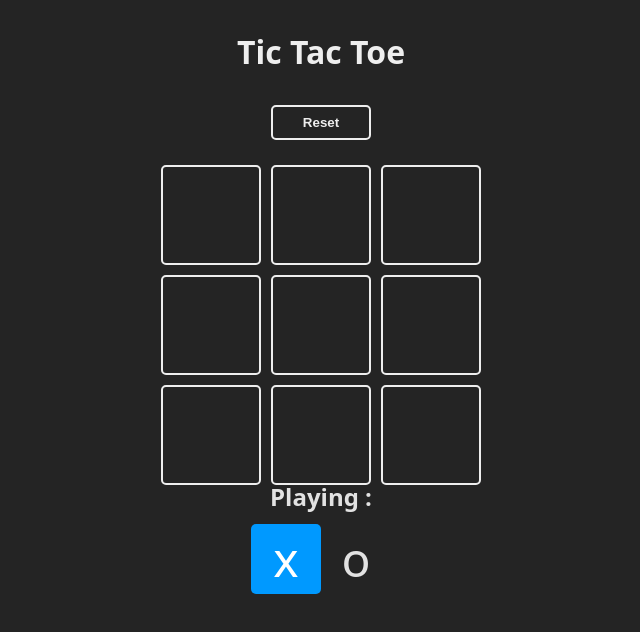
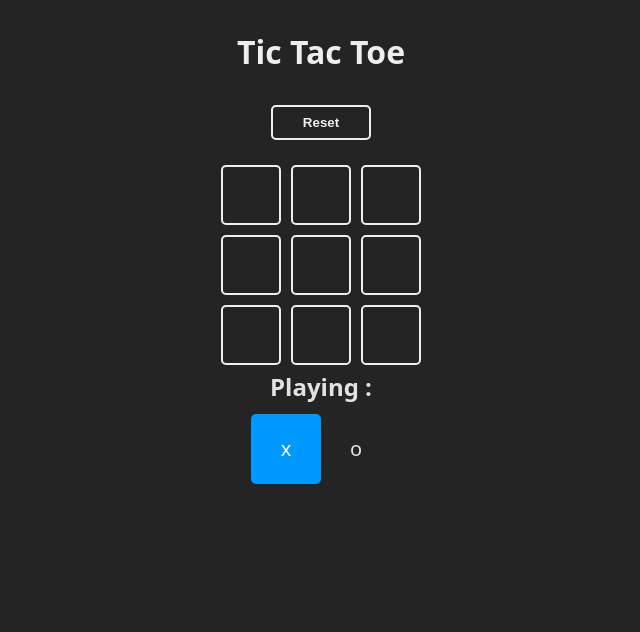
Before and after one commit to Ghavvvo/Tic-Tac-Toe, a React (Vite) app: page / in a window 1280 px wide. Shown: the top 632 px of the page, without its empty margins (319-959 px from the left). Built offline with nearby package versions, Linux system fonts and the light colour scheme.

Commit message:
Centering square's content

```diff
--- a/src/App.css
+++ b/src/App.css
@@ -4,6 +4,9 @@
   padding: 2rem;
   text-align: center;
 }
+
+
+
 
 .logo {
   height: 6em;
--- a/src/index.css
+++ b/src/index.css
@@ -20,7 +20,8 @@ body {
   display: flex;
   justify-content: center;
   min-width: 320px;
-  min-height: 100vh;
+
+
 }
 
 * {
@@ -120,12 +121,21 @@ body {
 }
 
 .square {
-  width: 100px;
-  height: 100px;
+  width: 60px;
+  height: 60px;
   border: 2px solid #eee;
   border-radius: 5px;
-  display: grid;
-  place-items: center;
   cursor: pointer;
-  font-size: 48px;
+  font-size: 20px;
+  display: flex;
+  justify-content: center;
+  align-items: center;
+  text-align: center;
 }
+
+
+
+h2
+{
+  margin: 10px;
+}
```
